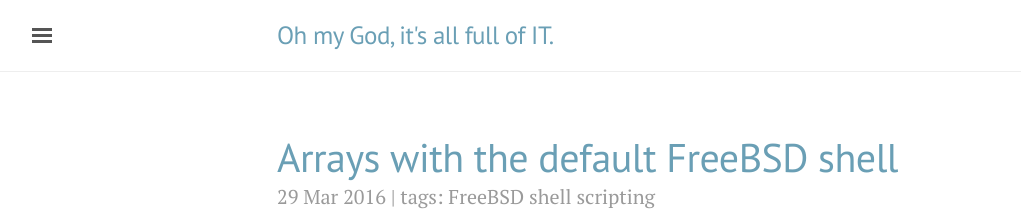
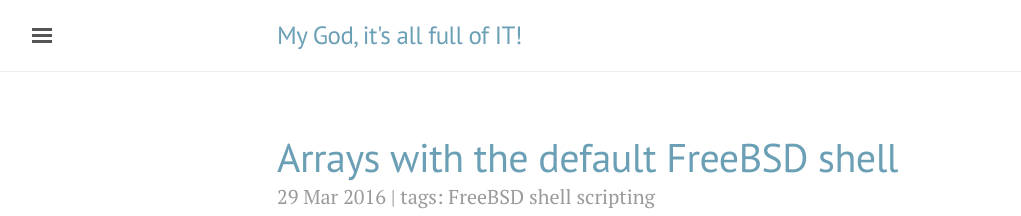
Before and after one commit to gperezatentel/prova, a Jekyll site: the page built from index.html, in a window 1280 px wide and 900 px high. Shown: the top 216 px of the window, without its empty margins (3-1024 px from the left). Built offline with Jekyll 4.4.1, drawn with Linux system fonts in a browser that asks for light colours; the list of posts is cut into pages by our own code.

```diff
--- a/_config.yml
+++ b/_config.yml
@@ -7,7 +7,7 @@
 gems: [jekyll-paginate]
 
 # Setup
-title:               Oh my God, it's all full of IT.
+title:               My God, it's all full of IT!
 #tagline:             'A Jekyll theme'
 description:         'Never argue with an idiot; onlookers may not be able to tell the difference - Mark Twain'
 url:                 https://gustauperez.github.io
```
